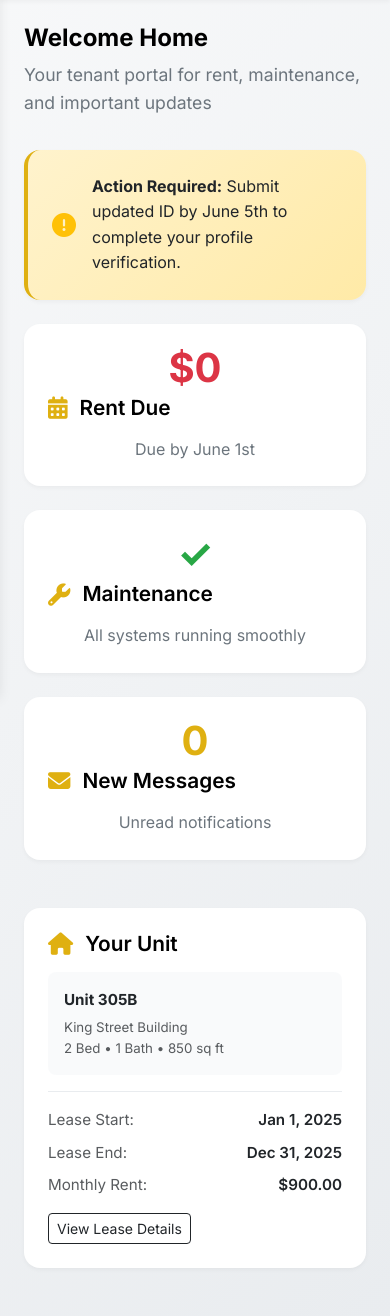
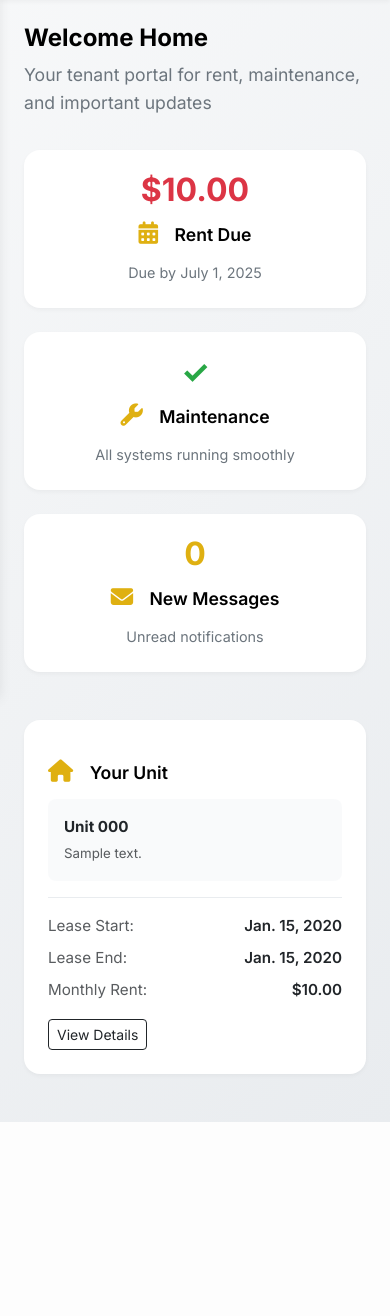
Before and after one commit to dp913/AI-Driven-Software-for-Property-Management, a Django app: page /dashboard/tenant/ in a window 390 px wide. Shown: the part 149-1465 px from the top of the page. After the commit the page ends 1271 px from the top, so only its background shows below. Run offline with Django 5.2, Linux system fonts and the light colour scheme; a user stored in the database is signed in; tables that the repository leaves empty hold one stand-in row (values such as "Sample post").

Commit message:
Tenant dashboard and unit details, and improved property images view

```diff
--- a/dashboard/templates/base_dashboard.html
+++ b/dashboard/templates/base_dashboard.html
@@ -284,7 +284,7 @@
     }
 
     .card-title {
-      font-size: 1.3rem;
+      font-size: 1.1rem;
       color: var(--primary-black);
       font-weight: 600;
       margin-bottom: 1rem;
@@ -300,12 +300,12 @@
 
     .card-text {
       color: var(--medium-gray);
-      font-size: 1rem;
+      font-size: 0.9rem;
       line-height: 1.6;
     }
 
     .card-number {
-      font-size: 2.5rem;
+      font-size: 2rem;
       font-weight: 700;
       color: var(--primary-gold);
       line-height: 1;
--- a/dashboard/templates/tenant_dashboard.html
+++ b/dashboard/templates/tenant_dashboard.html
@@ -2,7 +2,7 @@
 {% block title %}Tenant Dashboard{% endblock %}
 
 {% block sidebar %}
-<a href="#" class="slide-in active" style="animation-delay: 0.1s;">
+<a href="{% url 'tenant-dashboard' %}" class="slide-in active" style="animation-delay: 0.1s;">
   <i class="fas fa-tachometer-alt"></i>
   Dashboard
 </a>
@@ -22,10 +22,10 @@
   <i class="fas fa-comments"></i>
   Messages
 </a>
-<a href="#" class="slide-in" style="animation-delay: 0.6s;">
-  <i class="fas fa-user"></i>
-  Profile
-</a>
+{#<a href="#" class="slide-in" style="animation-delay: 0.6s;">#}
+{#  <i class="fas fa-user"></i>#}
+{#  Profile#}
+{#</a>#}
 {% endblock %}
 
 {% block content %}
@@ -35,30 +35,30 @@
 </div>
 
 <!-- Status Alert -->
-<div class="row mb-4">
-  <div class="col-12">
-    <div class="card fade-in" style="background: linear-gradient(135deg, #fff3cd 0%, #ffeaa7 100%); border-left: 4px solid var(--primary-gold); animation-delay: 0.1s;">
-      <div class="card-body d-flex align-items-center">
-        <i class="fas fa-exclamation-circle text-warning me-3" style="font-size: 1.5rem;"></i>
-        <div>
-          <strong>Action Required:</strong> Submit updated ID by June 5th to complete your profile verification.
-        </div>
-      </div>
-    </div>
-  </div>
-</div>
+{#<div class="row mb-4">#}
+{#  <div class="col-12">#}
+{#    <div class="card fade-in" style="background: linear-gradient(135deg, #fff3cd 0%, #ffeaa7 100%); border-left: 4px solid var(--primary-gold); animation-delay: 0.1s;">#}
+{#      <div class="card-body d-flex align-items-center">#}
+{#        <i class="fas fa-exclamation-circle text-warning me-3" style="font-size: 1.5rem;"></i>#}
+{#        <div>#}
+{#          <strong>Action Required:</strong> Submit updated ID by June 5th to complete your profile verification.#}
+{#        </div>#}
+{#      </div>#}
+{#    </div>#}
+{#  </div>#}
+{#</div>#}
 
 <!-- Key Status Cards -->
 <div class="row mb-4">
   <div class="col-lg-4 col-md-6 mb-4">
     <div class="card fade-in" style="animation-delay: 0.2s;">
       <div class="card-body text-center">
-        <div class="card-number" style="color: #dc3545;">$0</div>
+        <div class="card-number" style="color: #dc3545;">${{ unit.rent_amount }}</div>
         <h5 class="card-title">
           <i class="fas fa-calendar-alt"></i>
           Rent Due
         </h5>
-        <p class="card-text">Due by June 1st</p>
+        <p class="card-text">Due by {{ next_due_date }}</p>
       </div>
     </div>
   </div>
@@ -104,29 +104,36 @@
           Your Unit
         </h5>
         <div class="property-info">
+            {% if unit %}
                 <div class="mb-3 p-3" style="background-color: rgba(248, 249, 250, 0.8); border-radius: 8px;">
-            <div class="fw-bold mb-1">Unit 305B</div>
-            <div class="text-muted small">King Street Building</div>
-            <div class="text-muted small">2 Bed • 1 Bath • 850 sq ft</div>
+                    <div class="fw-bold mb-1">Unit {{ unit.unit_number }}</div>
+                    <div class="text-muted small">{{ unit.property.address }}</div>
                 </div>
                 <div class="lease-info">
                     <div class="d-flex justify-content-between mb-2">
                         <span class="text-muted">Lease Start:</span>
-              <span class="fw-semibold">Jan 1, 2025</span>
+                        <span class="fw-semibold">{{ unit.lease_start }}</span>
                     </div>
                     <div class="d-flex justify-content-between mb-2">
                         <span class="text-muted">Lease End:</span>
-              <span class="fw-semibold">Dec 31, 2025</span>
+                        <span class="fw-semibold">{{ unit.lease_end }}</span>
                     </div>
                     <div class="d-flex justify-content-between">
                         <span class="text-muted">Monthly Rent:</span>
-              <span class="fw-semibold">$900.00</span>
-            </div>
+                        <span class="fw-semibold">${{ unit.rent_amount }}</span>
                     </div>
                 </div>
                 <div class="mt-3">
-          <a href="#" class="btn btn-outline-dark btn-sm">View Lease Details</a>
+                    <a href="{% url 'tenant_unit_detail' unit.id %}" class="btn btn-outline-dark btn-sm">View
+                        Details</a>
                 </div>
+            {% else %}
+                <div class="alert alert-warning">
+                    You are not currently assigned to a unit.
+                </div>
+            {% endif %}
+        </div>
+
       </div>
     </div>
   </div>
@@ -184,5 +191,16 @@
 .text-success {
   color: #28a745 !important;
 }
+
+.card-title {
+    font-size: 1.1rem;
+    color: var(--primary-black);
+    font-weight: 600;
+    margin-bottom: 1rem;
+    margin-top: 1rem;
+    align-items: center;
+    display: block;
+}
+
 </style>
 {% endblock %}
--- a/dashboard/urls.py
+++ b/dashboard/urls.py
@@ -3,6 +3,7 @@ from . import views
 
 urlpatterns = [
     path('tenant/', views.tenant_dashboard, name='tenant-dashboard'),
+    path('unit/<int:unit_id>/', views.tenant_unit_detail, name='tenant_unit_detail'),
     path('landlord/', views.landlord_dashboard, name='landlord-dashboard'),
     path('manager/', views.manager_dashboard, name='manager-dashboard'),
 ]
--- a/dashboard/views.py
+++ b/dashboard/views.py
@@ -1,4 +1,6 @@
-from django.shortcuts import render
+import datetime
+
+from django.shortcuts import render, get_object_or_404
 from django.contrib.auth.decorators import login_required
 from properties.models import Property, Unit
 
@@ -7,7 +9,35 @@ from properties.models import Property, Unit
 
 @login_required
 def tenant_dashboard(request):
-    return render(request, 'tenant_dashboard.html')
+    tenant_user = request.user
+    try:
+        unit = Unit.objects.select_related('property', 'property__managed_by').get(tenant=tenant_user)
+    except Unit.DoesNotExist:
+        unit = None
+
+    # Calculate the 1st of the next month
+    today = datetime.date.today()
+    if today.month == 12:
+        next_due_date = datetime.date(today.year + 1, 1, 1)
+    else:
+        next_due_date = datetime.date(today.year, today.month + 1, 1)
+    return render(request, 'tenant_dashboard.html', {
+        'unit': unit,
+        'next_due_date': next_due_date,
+    })
+
+
+@login_required
+def tenant_unit_detail(request, unit_id):
+    unit = get_object_or_404(Unit, id=unit_id, tenant=request.user)
+    property = unit.property
+    manager = property.managed_by
+
+    return render(request, 'tenant_unit_detail.html', {
+        'unit': unit,
+        'property': property,
+        'manager': manager,
+    })
 
 @login_required
 def landlord_dashboard(request):
--- a/properties/views.py
+++ b/properties/views.py
@@ -313,13 +313,17 @@ def landlord_property_detail(request, property_id):
     occupancy_rate = (occupied_units / total_units) * 100 if total_units else 0
     total_rent = sum(u.rent_amount for u in units if u.rent_amount) if total_units else 0
 
+    property_manager = property_obj.managed_by  # Can be None
+
     return render(request, 'properties/landlord_property_detail.html', {
         'property': property_obj,
         'units': units,
         'occupancy_rate': round(occupancy_rate, 2),
         'total_rent': round(total_rent, 2),
-        'images': images
+        'images': images,
+        'property_manager': property_manager,
     })
+
 
 
 @login_required
--- a/users/templates/registration/user_list.html
+++ b/users/templates/registration/user_list.html
@@ -72,6 +72,7 @@
             <div class="form-group col-md-2 mb-2">
                 <select name="role" class="form-control" onchange="document.getElementById('userFilterForm').submit();">
                     <option value="">All</option>
+                    <option value="manager" {% if selected_role == 'manager' %}selected{% endif %}>Property Manager</option>
                     <option value="tenant" {% if selected_role == 'tenant' %}selected{% endif %}>Tenants</option>
                     <option value="landlord" {% if selected_role == 'landlord' %}selected{% endif %}>Landlords</option>
                 </select>
--- a/users/views.py
+++ b/users/views.py
@@ -23,9 +23,9 @@ def user_list(request):
     role = request.GET.get('role')
     query = request.GET.get('q', '').strip()
 
-    users = CustomUser.objects.filter(is_superuser=False).exclude(role='manager')  # Only show Tenants & Landlords
+    users = CustomUser.objects.filter(is_superuser=False)#.exclude(role='manager')  # Only show Tenants & Landlords
 
-    if role in ['tenant', 'landlord']:
+    if role in ['tenant', 'landlord', 'manager']:
         users = users.filter(role=role)
 
     if query:
```
Also changed, not shown: dashboard/templates/tenant_unit_detail.html (added, +54 -0 lines), properties/templates/properties/landlord_property_detail.html (+64 -3 lines), properties/templates/properties/property_detail.html (+49 -3 lines). Lines whose indentation alone changed are shown as unchanged.
